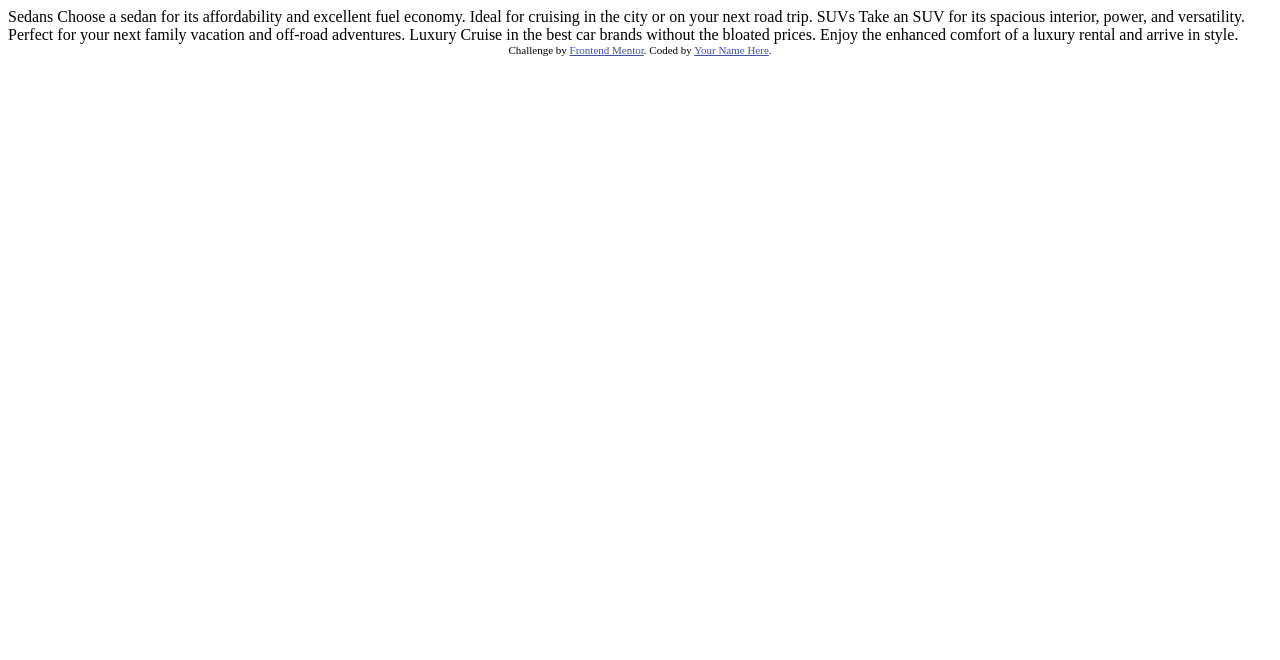
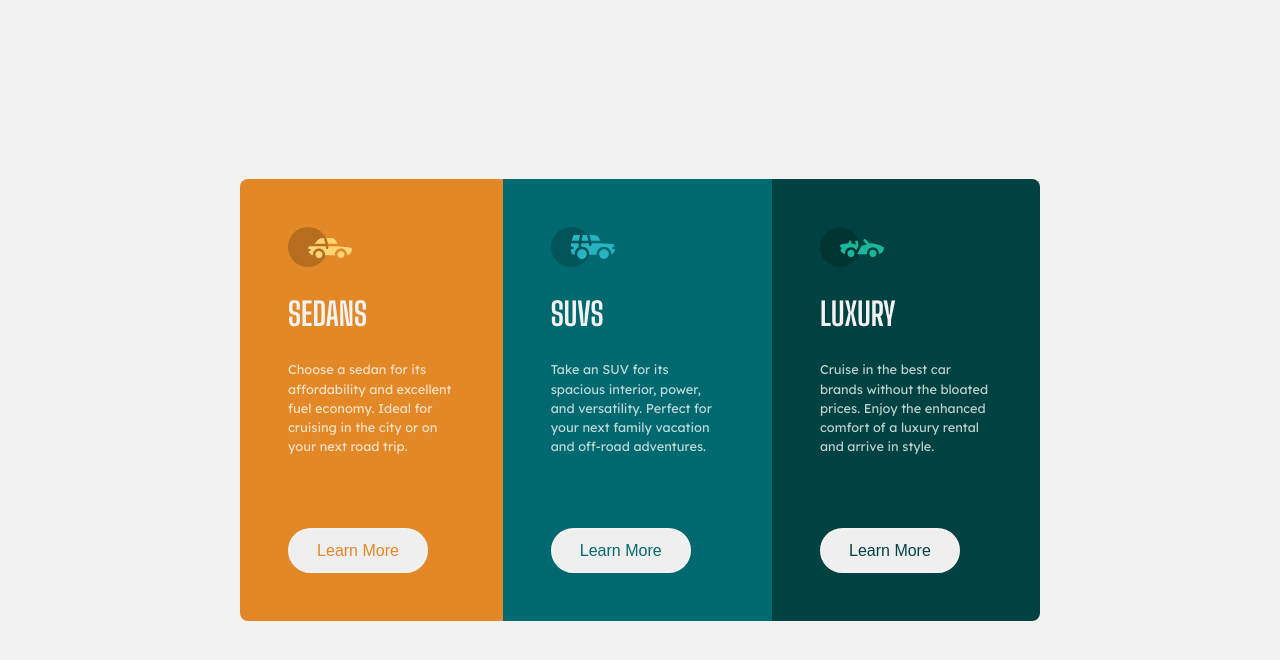
Before and after one commit to dstriz09/3-card-component, a plain HTML site: page index.html in a window 1280 px wide. Drawn offline with Linux system fonts and the light colour scheme.

Commit message:
completed cards

```diff
--- a/index.html
+++ b/index.html
@@ -1,36 +1,61 @@
 <!DOCTYPE html>
 <html lang="en">
   <head>
-  <meta charset="UTF-8">
-  <meta name="viewport" content="width=device-width, initial-scale=1.0"> <!-- displays site properly based on user's device -->
+    <meta charset="UTF-8" />
+    <meta name="viewport" content="width=device-width, initial-scale=1.0" />
+    <link rel="preconnect" href="https://fonts.googleapis.com" />
+    <link rel="preconnect" href="https://fonts.gstatic.com" crossorigin />
+    <link
+      href="https://fonts.googleapis.com/css2?family=Lexend+Deca&display=swap"
+      rel="stylesheet"
+    />
+    <link rel="preconnect" href="https://fonts.googleapis.com" />
+    <link rel="preconnect" href="https://fonts.gstatic.com" crossorigin />
+    <link
+      href="https://fonts.googleapis.com/css2?family=Big+Shoulders+Display:wght@700&display=swap"
+      rel="stylesheet"
+    />
 
-  <link rel="icon" type="image/png" sizes="32x32" href="./images/favicon-32x32.png">
-
+    <link
+      rel="icon"
+      type="image/png"
+      sizes="32x32"
+      href="./images/favicon-32x32.png"
+    />
+    <link rel="stylesheet" href="styles.css" />
     <title>Frontend Mentor | 3-column preview card component</title>
-
-  <!-- Feel free to remove these styles or customise in your own stylesheet 👍 -->
-  <style>
-    .attribution { font-size: 11px; text-align: center; }
-    .attribution a { color: hsl(228, 45%, 44%); }
-  </style>
   </head>
   <body>
+    <main>
+      <div class="card orange">
+        <img src="./images/icon-sedans.svg" alt="car icon" />
+        <h1>Sedans</h1>
+        <p>
+          Choose a sedan for its affordability and excellent fuel economy. Ideal
+          for cruising in the city or on your next road trip.
+        </p>
+        <button class=>Learn More</button>
+      </div>
 
-  Sedans
-  Choose a sedan for its affordability and excellent fuel economy. Ideal for cruising in the city
-  or on your next road trip.
+      <div class="card blue">
+        <img src="./images/icon-suvs.svg" alt="car icon" />
+        <h1>SUVs</h1>
+        <p>
+          Take an SUV for its spacious interior, power, and versatility. Perfect
+          for your next family vacation and off-road adventures.
+        </p>
+        <button>Learn More</button>
+      </div>
 
-  SUVs
-  Take an SUV for its spacious interior, power, and versatility. Perfect for your next family vacation
-  and off-road adventures.
-
-  Luxury
-  Cruise in the best car brands without the bloated prices. Enjoy the enhanced comfort of a luxury
-  rental and arrive in style.
-
-  <div class="attribution">
-    Challenge by <a href="https://www.frontendmentor.io?ref=challenge" target="_blank">Frontend Mentor</a>.
-    Coded by <a href="#">Your Name Here</a>.
+      <div class="card teal">
+        <img src="./images/icon-luxury.svg" alt="car icon" />
+        <h1>Luxury</h1>
+        <p>
+          Cruise in the best car brands without the bloated prices. Enjoy the
+          enhanced comfort of a luxury rental and arrive in style.
+        </p>
+        <button>Learn More</button>
       </div>
+    </main>
   </body>
 </html>
--- /dev/null
+++ b/styles.css
@@ -0,0 +1,110 @@
+:root {
+  --bright-orange: hsl(31, 77%, 52%);
+  --dark-cyan: hsl(184, 100%, 22%);
+  --very-dark-cyan: hsl(179, 100%, 13%);
+}
+
+*,
+h1 {
+  margin: 0;
+  padding: 0;
+}
+
+body {
+  box-sizing: border-box;
+  display: flex;
+  justify-content: center;
+  align-items: center;
+  min-height: 100vh;
+  background-color: hsl(0, 0%, 95%);
+  padding: 5rem 2rem;
+}
+
+main {
+  display: flex;
+  max-width: 800px;
+  border-radius: 8px;
+  overflow: hidden;
+}
+
+.card {
+  background-color: dodgerblue;
+  padding: 3rem;
+  color: hsl(0, 0%, 95%);
+}
+
+img {
+  margin-bottom: 1.5rem;
+}
+
+h1 {
+  font-family: "Big Shoulders Display", cursive;
+  margin-bottom: 1.7rem;
+  text-transform: uppercase;
+}
+
+p {
+  font-family: "Lexend Deca", sans-serif;
+  font-size: 0.8rem;
+  line-height: 1.2rem;
+  color: hsla(0, 0%, 100%, 0.75);
+  margin-bottom: 4.5rem;
+}
+
+.orange {
+  background-color: var(--bright-orange);
+}
+.orange button {
+  color: var(--bright-orange);
+}
+
+.blue {
+  background-color: var(--dark-cyan);
+}
+
+.blue button {
+  color: var(--dark-cyan);
+}
+
+.teal {
+  background-color: var(--very-dark-cyan);
+}
+
+.teal button {
+  color: var(--very-dark-cyan);
+}
+
+button {
+  width: 140px;
+  padding: 0.7rem 0;
+  border: 2px solid hsl(0, 0%, 95%);
+  border-radius: 50px;
+  font-size: 1rem;
+}
+
+button:hover,
+button:active {
+  background-color: transparent;
+  border: 2px solid hsl(0, 0%, 95%);
+  color: hsl(0, 0%, 95%);
+}
+
+@media only screen and (max-width: 790px) {
+  main {
+    flex-direction: column;
+  }
+
+  h1 {
+    font-size: 2.5rem;
+  }
+
+  p {
+    font-size: 1rem;
+    margin-bottom: 2rem;
+    line-height: 1.8rem;
+  }
+
+  button {
+    /* font-size: 1rem; */
+  }
+}
```
Lines whose indentation alone changed are shown as unchanged.
